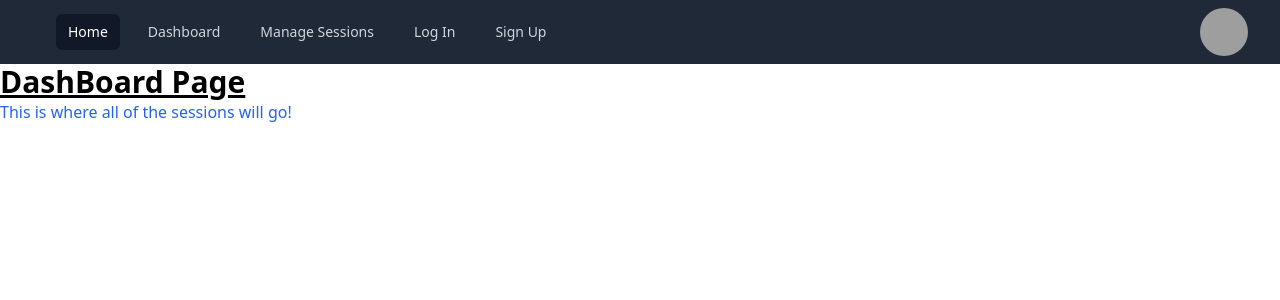
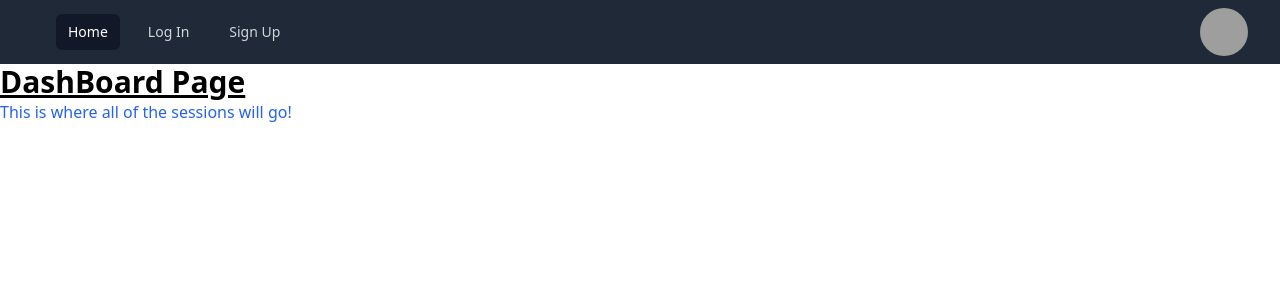
Before and after one commit to Dawnie2021/poker-buddy, a React (Vite) app in the folder client/: page /dashboard in a window 1280 px wide. Shown: the top 300 px of the page. Built offline with nearby package versions, Linux system fonts and the light colour scheme; grey boxes are pictures that could not be loaded.

Commit message:
added in auth in nav bar

```diff
--- a/client/src/components/Navbar.jsx
+++ b/client/src/components/Navbar.jsx
@@ -4,14 +4,18 @@ import { Fragment } from 'react'
 import { Disclosure, Menu, Transition } from '@headlessui/react'
 import { Bars3Icon, BellIcon, XMarkIcon } from '@heroicons/react/24/outline'
 
-const navigation = [
+let navigation = [
   { name: 'Home', href: './', current: true },
+  { name: 'Log In ', href: './login', current: false },
+  { name: 'Sign Up ', href: './signup', current: false },
+
+]
+if(Auth.loggedIn()) {
+navigation = navigation.concat([
   { name: 'Dashboard', href: './Dashboard', current: false },
   { name: 'Manage Sessions', href: './ManageSessions', current: false },
-  { name: 'Log In ', href: './login', current: false },
-  { name: 'Sign Up ', href: './signup', current: false },
-]
-
+])
+}
 function classNames(...classes) {
   return classes.filter(Boolean).join(' ')
 }
```
